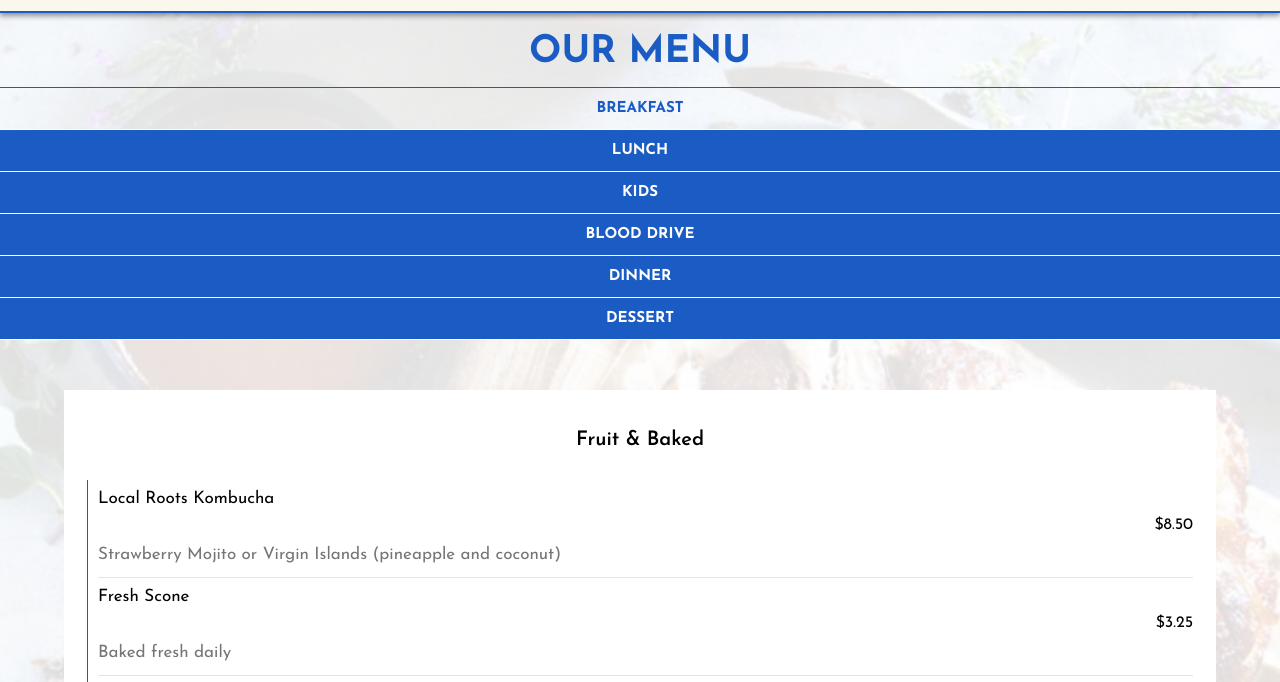
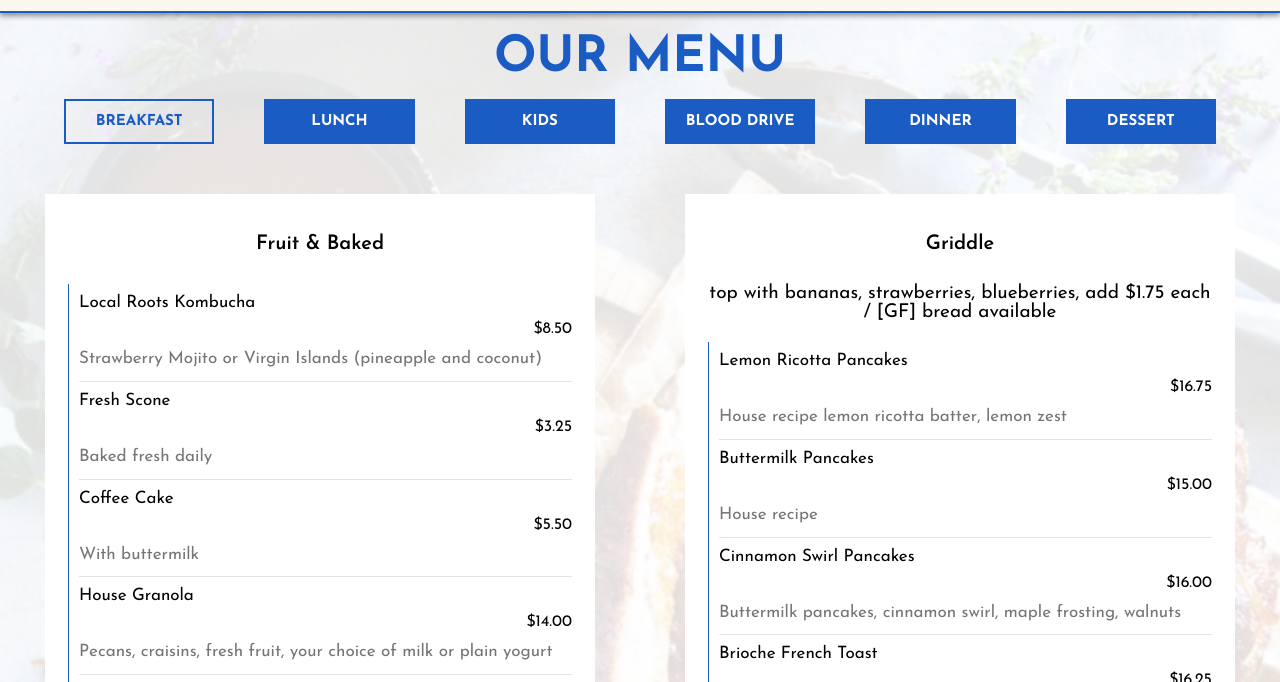
Before and after one commit to kcapka/Cottage-Menu-Clone, a plain HTML site: page index.html in a window 1280 px wide. Shown: the part 62-744 px from the top of the page. Drawn offline with Linux system fonts and the light colour scheme.

Commit message:
Began mobile responsiveness

```diff
--- a/styles.css
+++ b/styles.css
@@ -280,3 +280,46 @@ main{
     transform: translateY(-8px) rotate(-45deg);
     background-color: #1b5cc4;
 }
+
+
+/* responsiveness */
+
+@media screen and (min-width: 900px){
+
+    /* main menu items */
+    #menuitems{
+        display: flex;
+        flex-wrap: wrap;
+
+    }
+
+    .section-container{
+        width: 550px;
+    }
+
+    /* menu title */
+
+    .menutitle .categories{
+        display: flex;
+        flex-direction: row;
+        justify-content: space-between;
+        width: 90%;
+        gap: 50px;;
+    }
+
+    .menutitle h1{
+        border-bottom: none;
+        font-size: 50px;
+    }
+
+    .menutitle p{
+        border-bottom: none;
+        border: 2px solid #1b5cc4;
+    }
+
+    .menutitle p:hover{
+        background-color: transparent;
+        color: #1b5cc4;
+    }
+
+}
```
